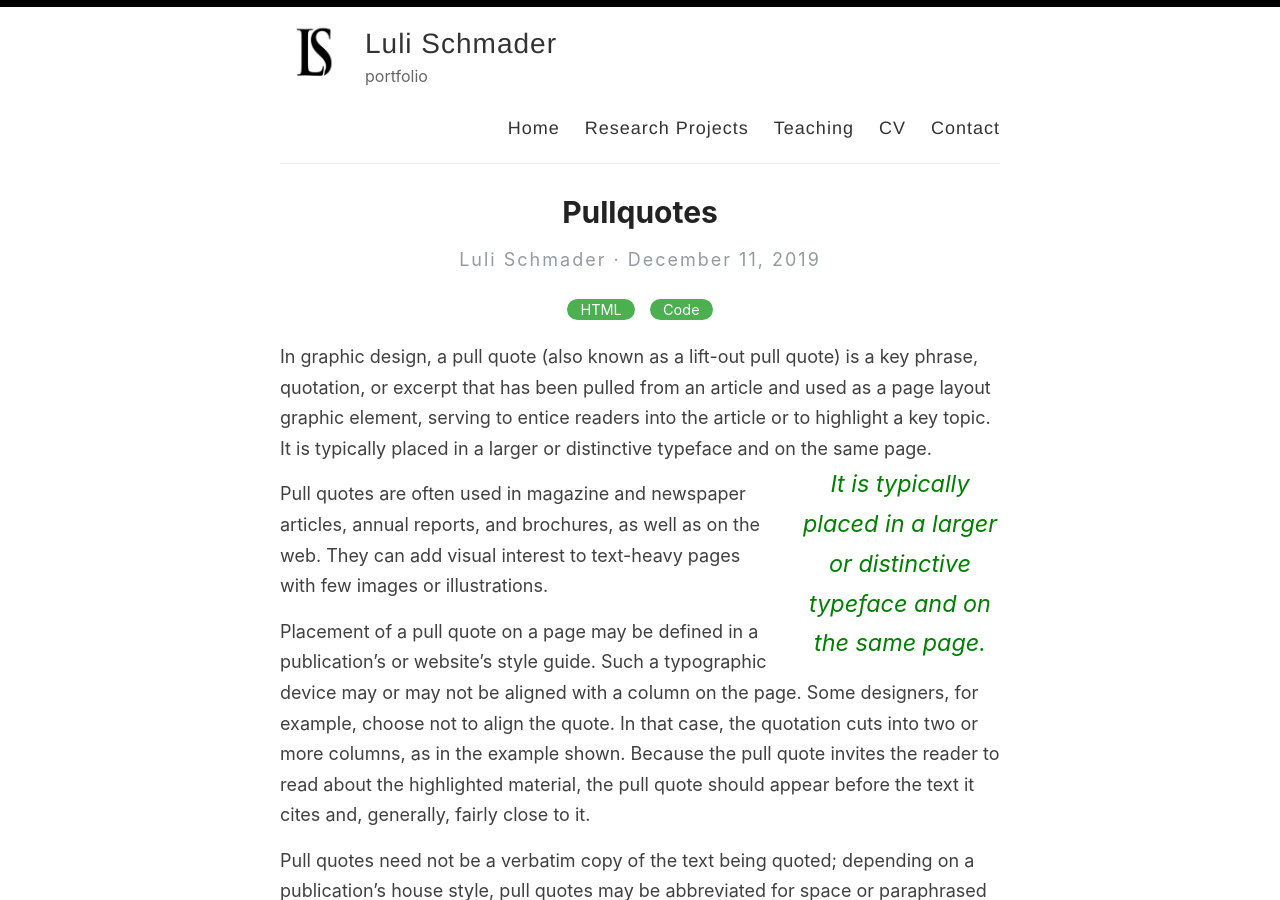
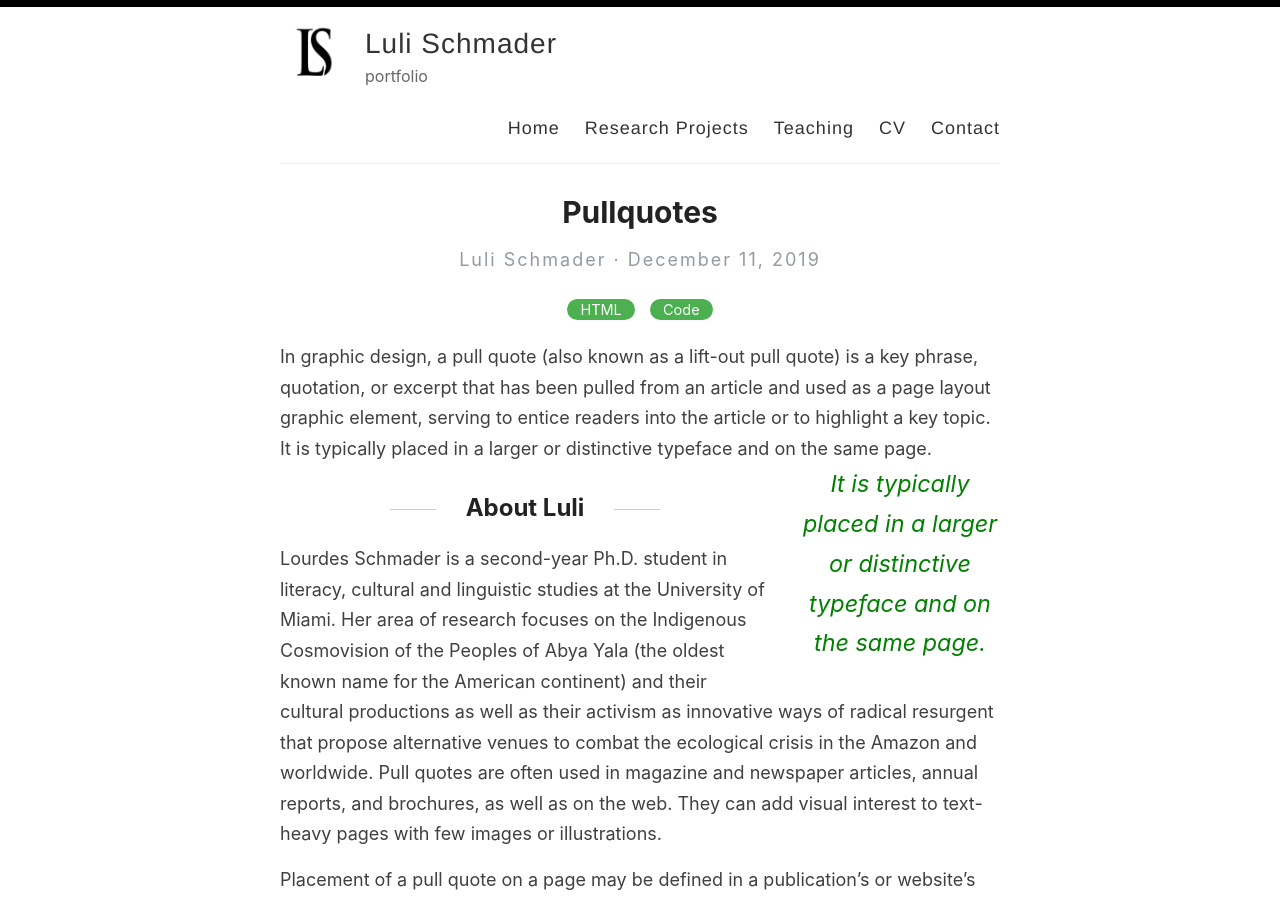
Before and after one commit to lulischmader/lulischmader.github.io, a Jekyll site: the page built from _posts/2019-12-11-pullquotes.md, in a window 1280 px wide and 900 px high. Built offline with Jekyll 4.4.1, drawn with Linux system fonts in a browser that asks for light colours.

Commit message:
Update pullquote.html

```diff
--- a/_includes/pullquote.html
+++ b/_includes/pullquote.html
@@ -1 +1,4 @@
 {{ include.quote }}<span data-pullquote="{{ include.quote }}"></span>
+
+## About Luli
+Lourdes Schmader is a second-year Ph.D. student in literacy, cultural and linguistic studies at the University of Miami. Her area of research focuses on the Indigenous Cosmovision of the Peoples of Abya Yala (the oldest known name for the American continent) and their cultural productions as well as their activism as innovative ways of radical resurgent that propose alternative venues to combat the ecological crisis in the Amazon and worldwide.
```
